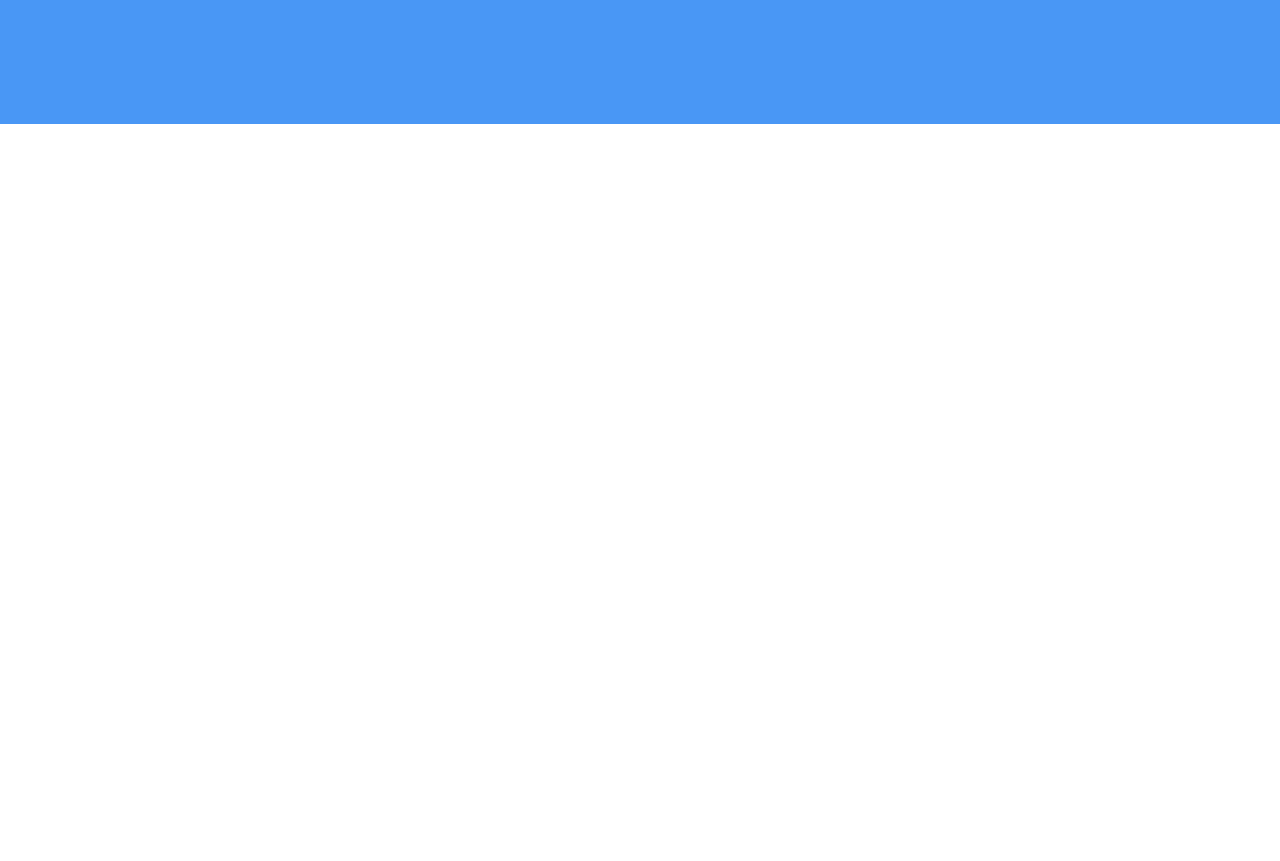
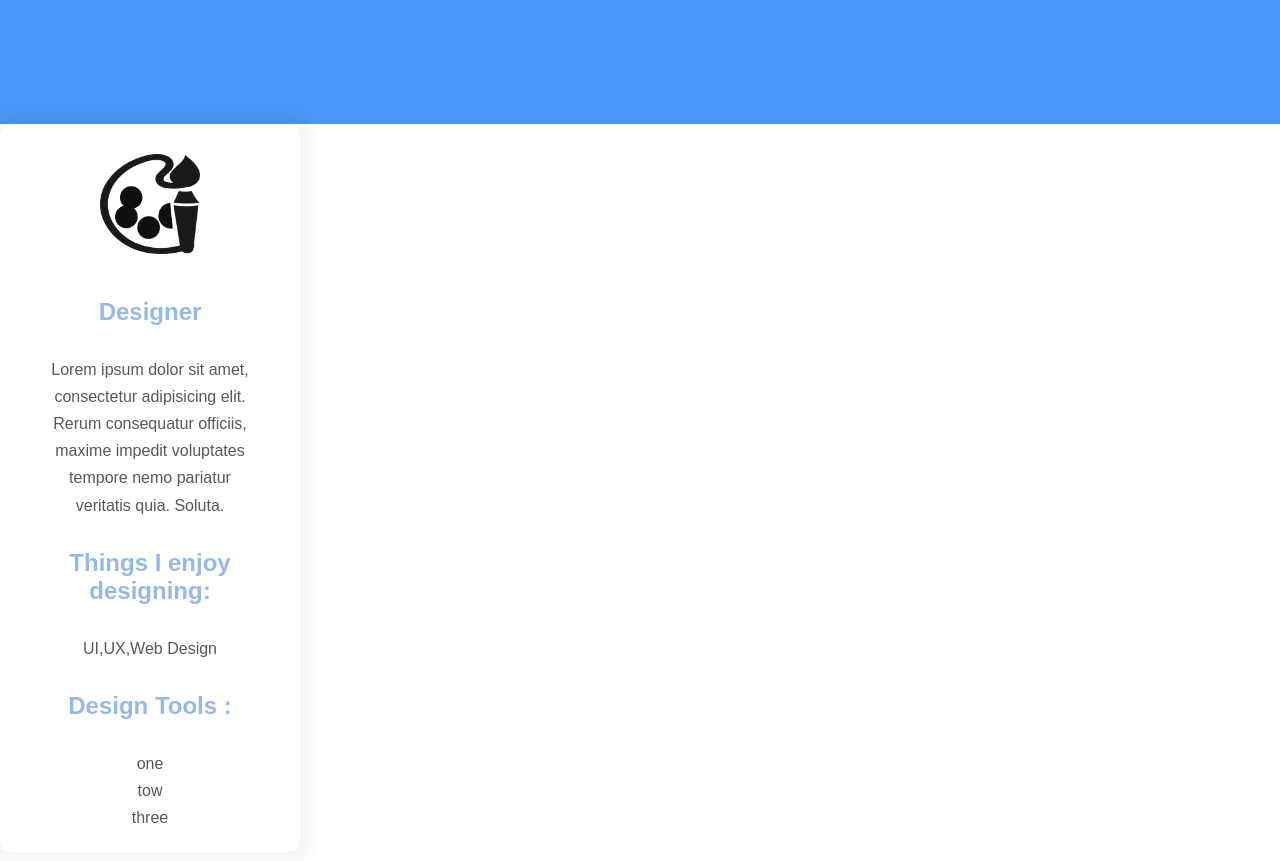
Before and after one commit to MarwanBz/portfolio-v2, a React (Vite) app: page / in a window 1280 px wide. Shown: the part 2220-3081 px from the top of the page. Before the commit the page ends 2444 px from the top, so only its background shows below. Built offline with nearby package versions, Linux system fonts and the light colour scheme.

Commit message:
feat: finish card design

```diff
--- a/src/components/SkillsAndTools/index.jsx
+++ b/src/components/SkillsAndTools/index.jsx
@@ -1,5 +1,6 @@
 import "./skillsAndTools.scss"
 
+import SkillsCard from "../SkillsCard";
 import Title from "../sectionTitle";
 
 function SkillsAndTools() {
@@ -12,6 +13,7 @@ function SkillsAndTools() {
           <p>Lorem ipsum dolor sit amet, consectetur adipisicing elit. Ducimus facere commodi dignissimos .</p>
         </div>
       </div>
+      <SkillsCard />
     </section>
   )
 }
--- a/src/components/SkillsAndTools/skillsAndTools.scss
+++ b/src/components/SkillsAndTools/skillsAndTools.scss
@@ -28,7 +28,8 @@ section {
       color: white;
       padding-top: 40px;
     }
-    p {
+    .section-title + p {
+      text-align: center;
       color: white;
     }
 
--- /dev/null
+++ b/src/components/SkillsCard/index.jsx
@@ -0,0 +1,31 @@
+import "./skillsCard.scss";
+
+function SkillsCard() {
+  return (
+    <div className="card-container">
+      <div className="card">
+        <div className="card-icon">
+          <i>
+            <img src="/src/assets/images/paint.png" alt="" srcset="" />
+          </i>
+        </div>
+        <h2 className="card-title">Designer</h2>
+        <p>
+          Lorem ipsum dolor sit amet, consectetur adipisicing elit. Rerum
+          consequatur officiis, maxime impedit voluptates tempore nemo pariatur
+          veritatis quia. Soluta.
+        </p>
+        <h2 className="card-title">Things I enjoy designing: </h2>
+        <p>UI,UX,Web Design</p>
+        <h2 className="card-title">Design Tools : </h2>
+        <p>
+          one <br />
+          tow <br />
+          three
+        </p>
+      </div>
+    </div>
+  );
+}
+
+export default SkillsCard;
--- a/src/components/SkillsCard/skillsCard.scss
+++ b/src/components/SkillsCard/skillsCard.scss
@@ -0,0 +1,36 @@
+@import "../../assets/styles/global.scss";
+
+.card-container {
+  max-width: 300px;
+  background-color: #fff;
+  border-radius: 10px;
+  box-shadow: 1px 1px 15px 10px rgba(8, 8, 8, 0.042);
+  // display: flex;
+  // align-items: center;
+  // justify-content: center;
+
+  .card {
+    padding: 20px 40px;
+
+    .card-icon {
+      padding: 10px;
+      margin: 0 auto;
+      width: max-content;
+
+      i img {
+        width: 100px;
+        height: 100px;
+      }
+    }
+
+    .card-title {
+      color: $primary-color;
+      padding: 30px 0;
+      text-align: center;
+    }
+
+    p {
+      text-align: center;
+    }
+  }
+}
```
Also changed, not shown: src/components/SkillsCard/index.tsx (deleted).
